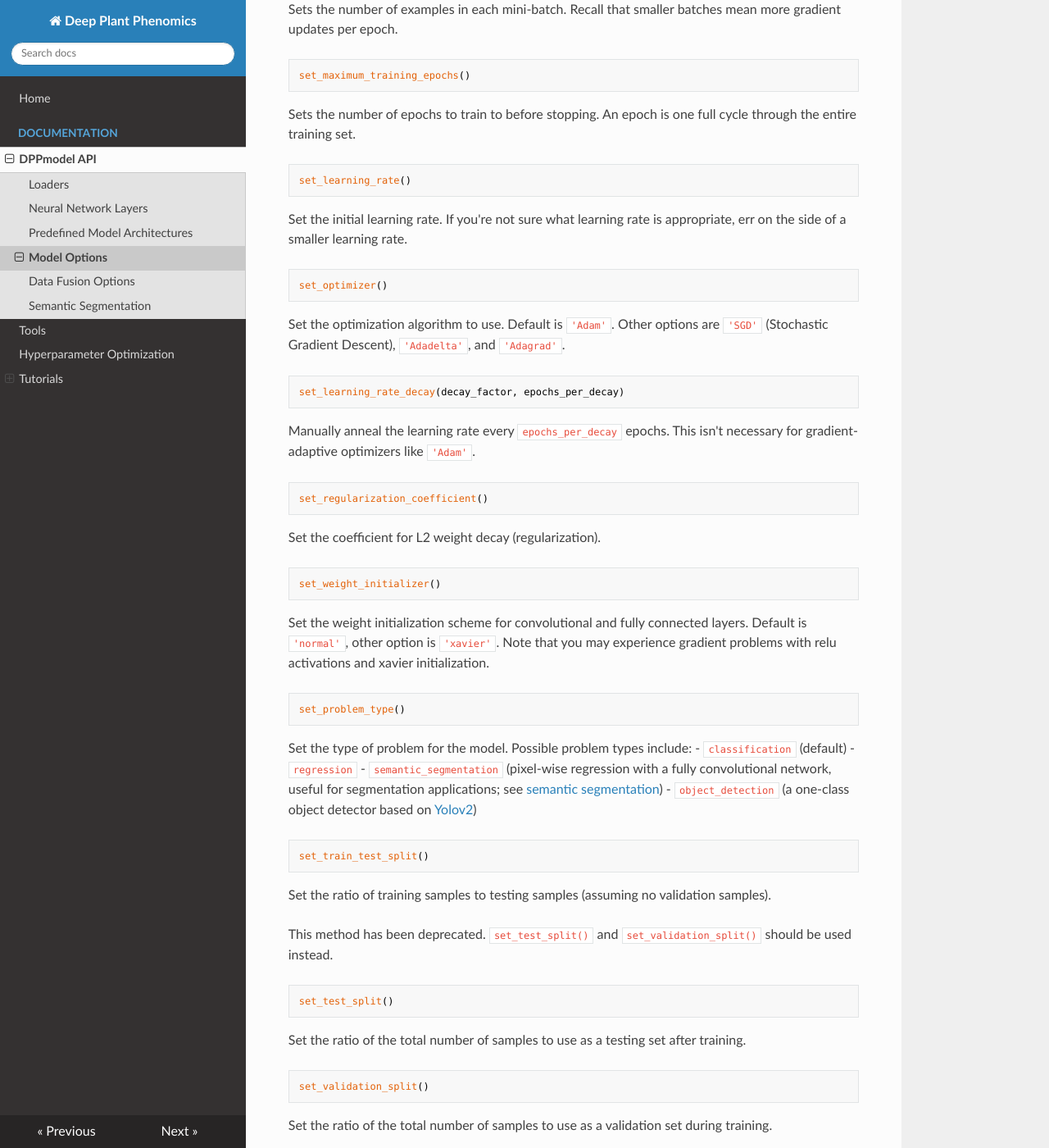
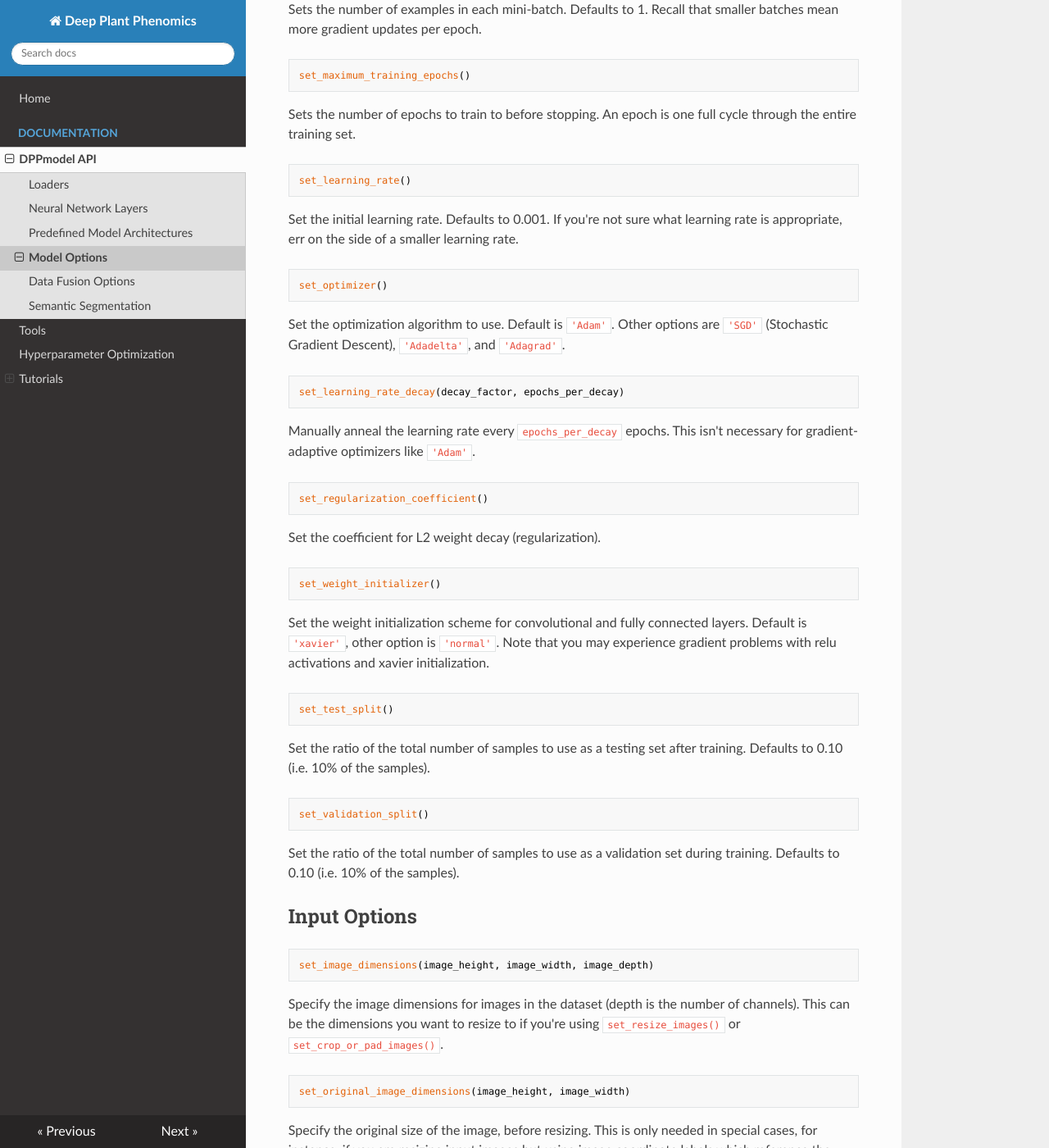
Before and after one commit to p2irc/deepplantphenomics, an MkDocs documentation site: the page built from docs/Model-Options.md, in a window 1280 px wide and 1400 px high, scrolled down 491 px. Shown: the whole window at 82% size. Built offline with MkDocs 1.6.1, drawn with Linux system fonts in a browser that asks for light colours; nearby versions of some CDN libraries; old or Windows-style settings are respelled for this version of MkDocs; some of the changed text lies outside the part shown.

````diff
--- a/docs/Model-Options.md
+++ b/docs/Model-Options.md
@@ -14,7 +14,7 @@
 set_batch_size()
 ```
 
-Sets the number of examples in each mini-batch. Recall that smaller batches mean more gradient updates per epoch.
+Sets the number of examples in each mini-batch. Defaults to 1. Recall that smaller batches mean more gradient updates per epoch.
 
 ```
 set_maximum_training_epochs()
@@ -26,7 +26,7 @@
 set_learning_rate()
 ```
 
-Set the initial learning rate. If you're not sure what learning rate is appropriate, err on the side of a smaller learning rate.
+Set the initial learning rate. Defaults to 0.001. If you're not sure what learning rate is appropriate, err on the side of a smaller learning rate.
 
 ```
 set_optimizer()
@@ -50,37 +50,19 @@
 set_weight_initializer()
 ```
 
-Set the weight initialization scheme for convolutional and fully connected layers. Default is `'normal'`, other option is `'xavier'`. Note that you may experience gradient problems with relu activations and xavier initialization.
-
-```
-set_problem_type()
-```
-
-Set the type of problem for the model. Possible problem types include:
-- `classification` (default)
-- `regression`
-- `semantic_segmentation` (pixel-wise regression with a fully convolutional network, useful for segmentation applications; see [semantic segmentation](/Semantic-Segmentation/))
-- `object_detection` (a one-class object detector based on [Yolov2](https://arxiv.org/pdf/1612.08242.pdf))
-
-```
-set_train_test_split()
-```
-
-Set the ratio of training samples to testing samples (assuming no validation samples).
-
-This method has been deprecated. `set_test_split()` and `set_validation_split()` should be used instead.
+Set the weight initialization scheme for convolutional and fully connected layers. Default is `'xavier'`, other option is `'normal'`. Note that you may experience gradient problems with relu activations and xavier initialization.
 
 ```
 set_test_split()
 ```
 
-Set the ratio of the total number of samples to use as a testing set after training.
+Set the ratio of the total number of samples to use as a testing set after training. Defaults to 0.10 (i.e. 10% of the samples).
 
 ```
 set_validation_split()
 ```
 
-Set the ratio of the total number of samples to use as a validation set during training.
+Set the ratio of the total number of samples to use as a validation set during training. Defaults to 0.10 (i.e. 10% of the samples).
 
 ## Input Options
 
````
Also changed, not shown: other parts of docs/Model-Options.md (+1 -1 lines), deepplantphenomics/__init__.py (+8 -4 lines), docs/Semantic-Segmentation.md (+5 -5 lines), docs/Tutorial-Deployment.md (+3 -5 lines), docs/Tutorial-Training-The-Leaf-Counter.md (+6 -6 lines), 9 other files.
